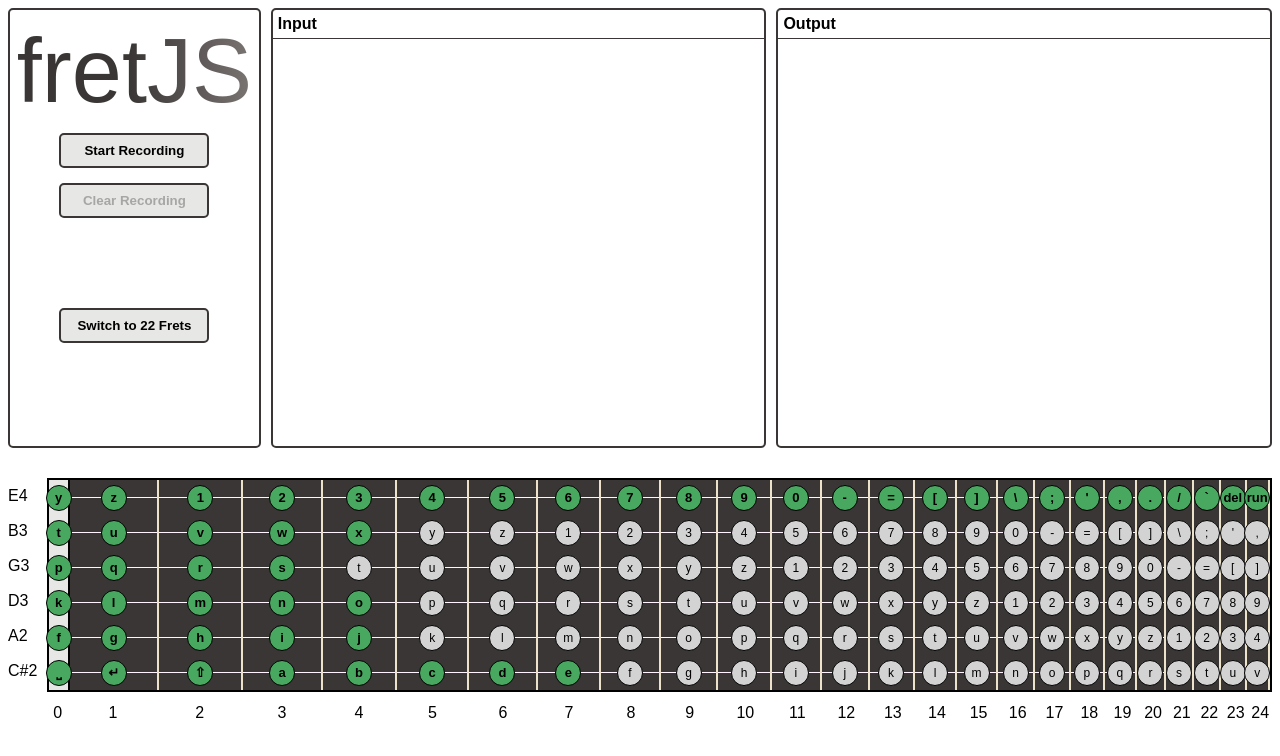
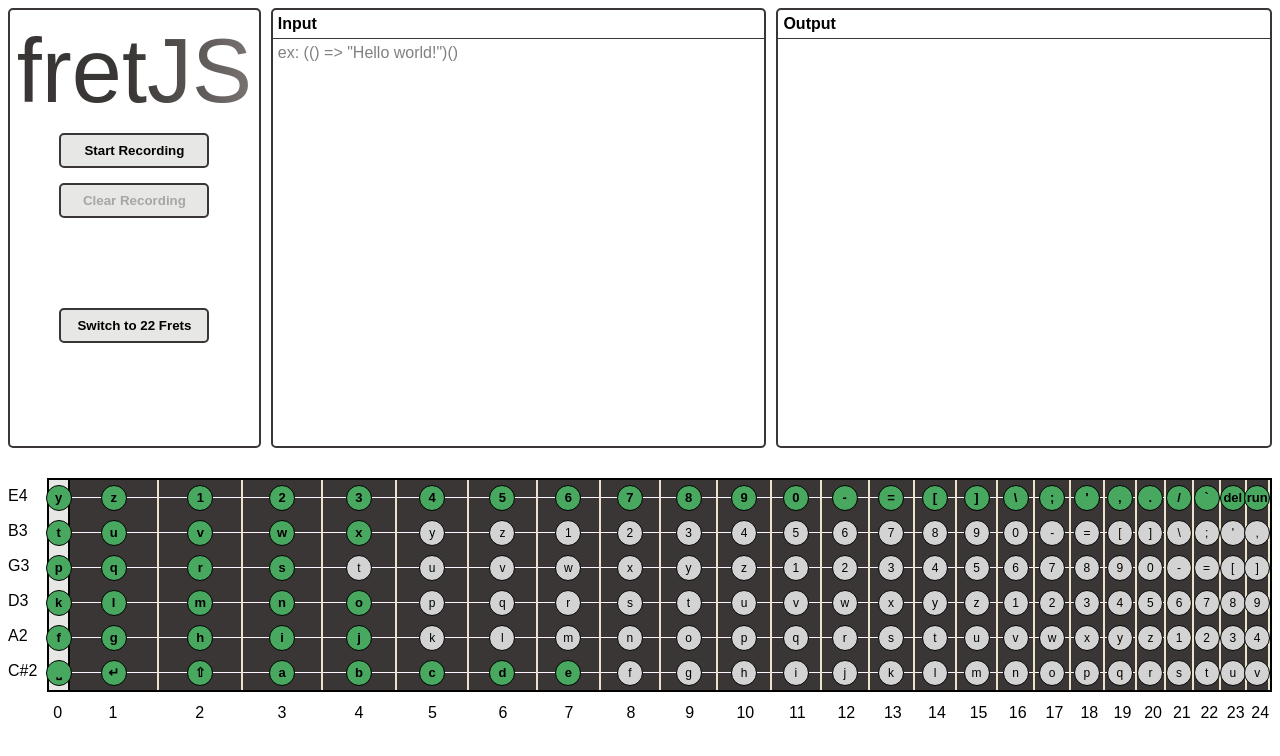
Before and after one commit to DominicMonares/fret-js, a React app: page / in a window 1280 px wide. Shown: the top 756 px of the page. Built offline with nearby package versions, Linux system fonts and the light colour scheme.

Commit message:
add example text

```diff
--- a/src/Components/Workspace/Workspace.css
+++ b/src/Components/Workspace/Workspace.css
@@ -38,3 +38,7 @@
 .content {
   padding: 5px;
 }
+
+.ex {
+  color: gray;
+}
--- a/src/Components/Workspace/index.tsx
+++ b/src/Components/Workspace/index.tsx
@@ -9,7 +9,12 @@ const Workspace = ({ shift, input, output }: WorkspaceProps) => {
           <span className="label">Input</span>
           <span className="shift">{shift ? <div>SHIFT ON</div> : <></>}</span>
         </div>
-        <div className="content">{input.join('')}</div>
+        <div className="content">
+          {!input.length ?
+            <span className="ex">{'ex: (() => "Hello world!")()'}</span> :
+            input.join('')
+          }
+        </div>
       </div>
       <div className="console">
         <div className="header">
```
